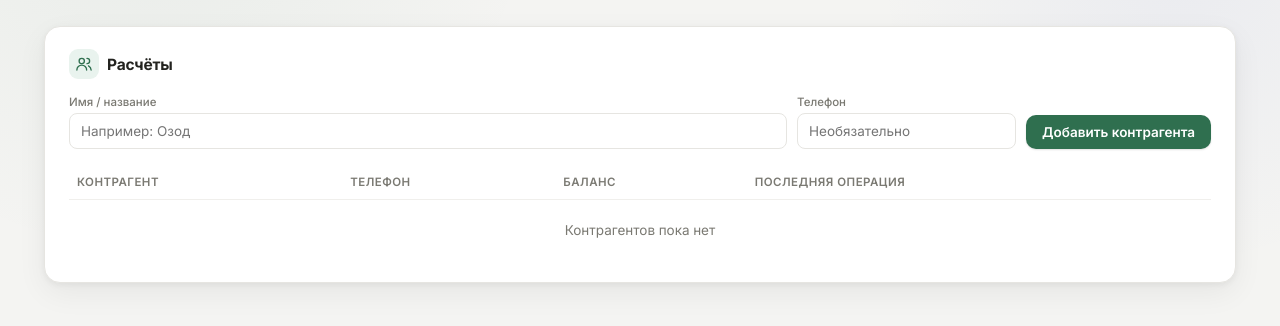
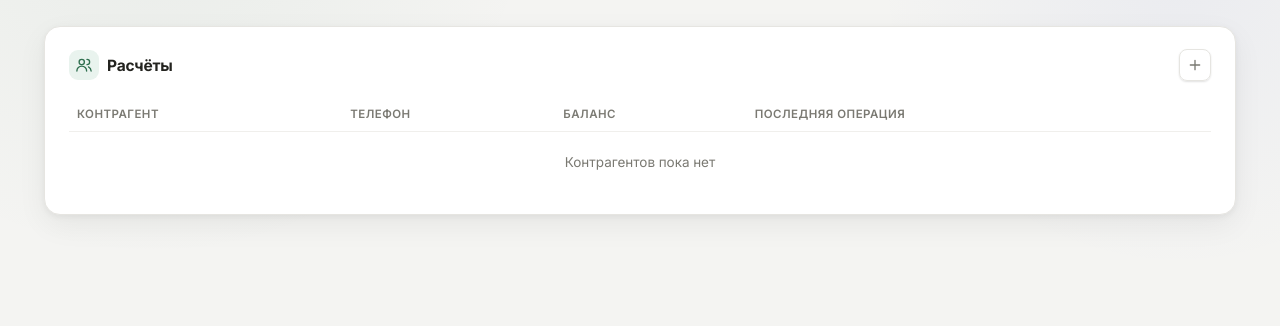
Before and after one commit to Zedloop/bs-store, a Flask app: page /kassa in a window 1280 px wide. Shown: the part 63-389 px from the top of the page. Run offline with Flask 3, Linux system fonts and the light colour scheme; the visitor is signed in with stand-in values (Sample User, id 1); data comes from the database, SQL or seed files in the repository; data that the repository does not hold is empty.

Commit message:
Расчёты: yangi kontragent formasi yashirin, "+" bosilganda ochiladi
Co-Authored-By: Claude Opus 5.5 <noreply@anthropic.com>

```diff
--- a/templates/base.html
+++ b/templates/base.html
@@ -554,6 +554,7 @@
   body[data-rol="kuzatuvchi"] .tovar-ochirish,
   body[data-rol="kuzatuvchi"] #btn-tovar-qoshish,
   body[data-rol="kuzatuvchi"] #form-kontragent,
+  body[data-rol="kuzatuvchi"] #btn-kontragent-qoshish,
   body[data-rol="kuzatuvchi"] .card:has(#form-kontragent-harakat),
   body:not([data-rol="admin"]) .harakat-ochirish,
   body:not([data-rol="admin"]) #btn-kontragent-ochirish { display: none !important; }
--- a/templates/kassa.html
+++ b/templates/kassa.html
@@ -4,11 +4,16 @@
   <div class="grid">
 
     <div class="card full">
-      <h2>
-        <svg viewBox="0 0 24 24" fill="none" stroke="currentColor" stroke-width="1.8" stroke-linecap="round" stroke-linejoin="round"><circle cx="9" cy="8" r="3.5"/><path d="M2.5 20a6.5 6.5 0 0 1 13 0"/><path d="M16 4.5a3.5 3.5 0 0 1 0 7"/><path d="M18 14.5a6.5 6.5 0 0 1 3.5 5.5"/></svg>
-        Расчёты
-      </h2>
-      <form id="form-kontragent">
+      <div class="detail-header">
+        <h2 style="margin:0">
+          <svg viewBox="0 0 24 24" fill="none" stroke="currentColor" stroke-width="1.8" stroke-linecap="round" stroke-linejoin="round"><circle cx="9" cy="8" r="3.5"/><path d="M2.5 20a6.5 6.5 0 0 1 13 0"/><path d="M16 4.5a3.5 3.5 0 0 1 0 7"/><path d="M18 14.5a6.5 6.5 0 0 1 3.5 5.5"/></svg>
+          Расчёты
+        </h2>
+        <button type="button" class="icon-btn" id="btn-kontragent-qoshish" title="Добавить контрагента" aria-label="Добавить контрагента">
+          <svg viewBox="0 0 24 24" fill="none" stroke="currentColor" stroke-width="2" stroke-linecap="round" stroke-linejoin="round"><path d="M12 5v14M5 12h14"/></svg>
+        </button>
+      </div>
+      <form id="form-kontragent" style="display:none">
         <div class="field field-grow">
           <label for="kontragent-nomi">Имя / название</label>
           <input type="text" id="kontragent-nomi" placeholder="Например: Озод" required>
@@ -18,6 +23,7 @@
           <input type="text" id="kontragent-telefon" placeholder="Необязательно">
         </div>
         <button type="submit">Добавить контрагента</button>
+        <button type="button" class="btn-secondary" id="btn-kontragent-bekor">Отмена</button>
       </form>
       <div class="xato" id="xato-kontragent"></div>
       <table>
@@ -56,6 +62,19 @@ document.getElementById("form-kontragent").addEventListener("submit", async (e)
   } catch (err) { showError("xato-kontragent", err.message); }
 });
 
+// "+" bosilganda yangi kontragent formasi ochiladi, "Отмена"/Esc - yopiladi
+function kontragentFormasi(ochiq) {
+  const form = document.getElementById("form-kontragent");
+  form.style.display = ochiq ? "" : "none";
+  document.getElementById("btn-kontragent-qoshish").style.display = ochiq ? "none" : "";
+  showError("xato-kontragent", "");
+  if (ochiq) document.getElementById("kontragent-nomi").focus();
+  else form.reset();
+}
+document.getElementById("btn-kontragent-qoshish").addEventListener("click", () => kontragentFormasi(true));
+document.getElementById("btn-kontragent-bekor").addEventListener("click", () => kontragentFormasi(false));
+document.getElementById("form-kontragent").addEventListener("keydown", e => { if (e.key === "Escape") kontragentFormasi(false); });
+
 refreshKontragentlar();
 </script>
 {% endblock %}
```
